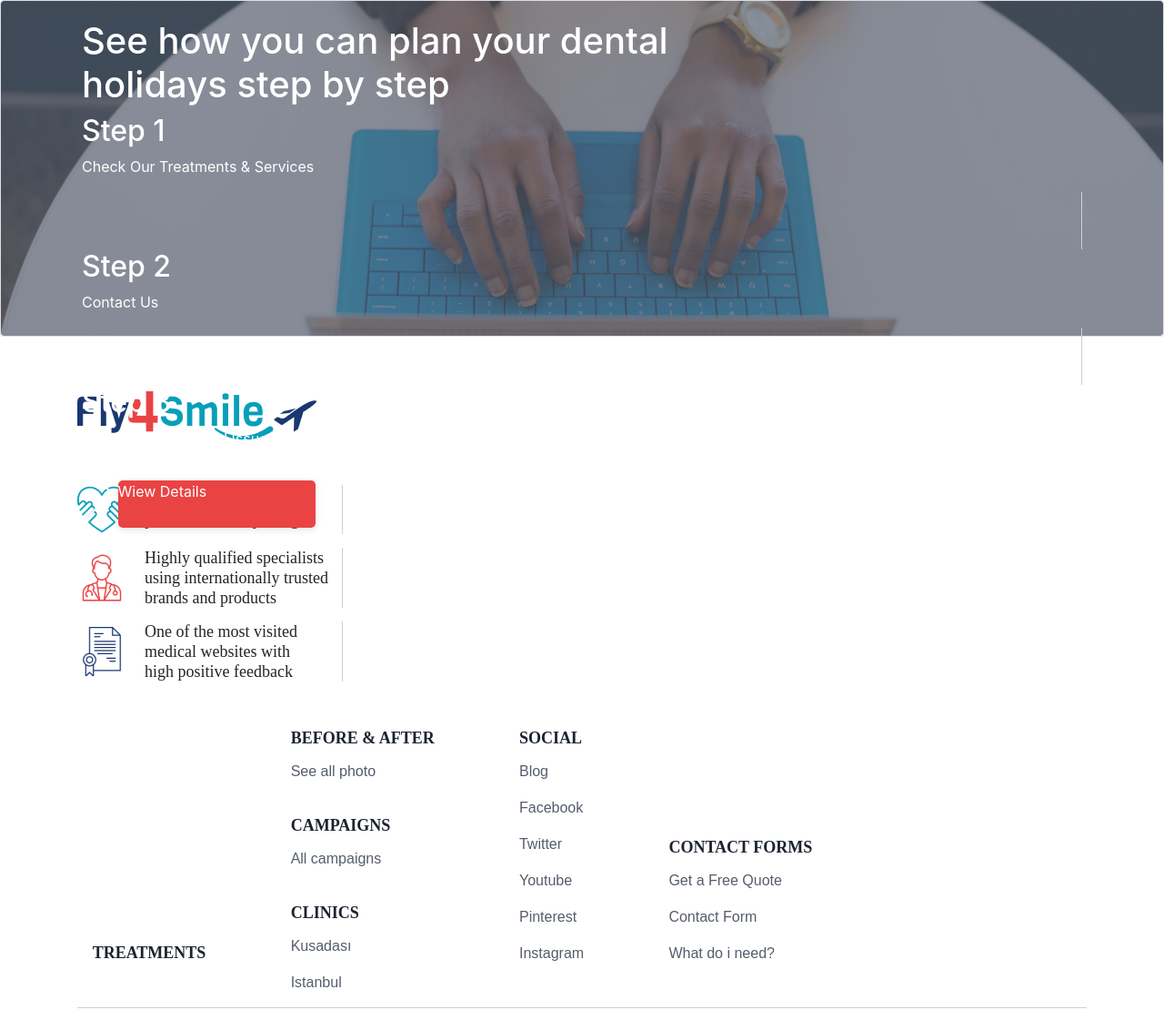
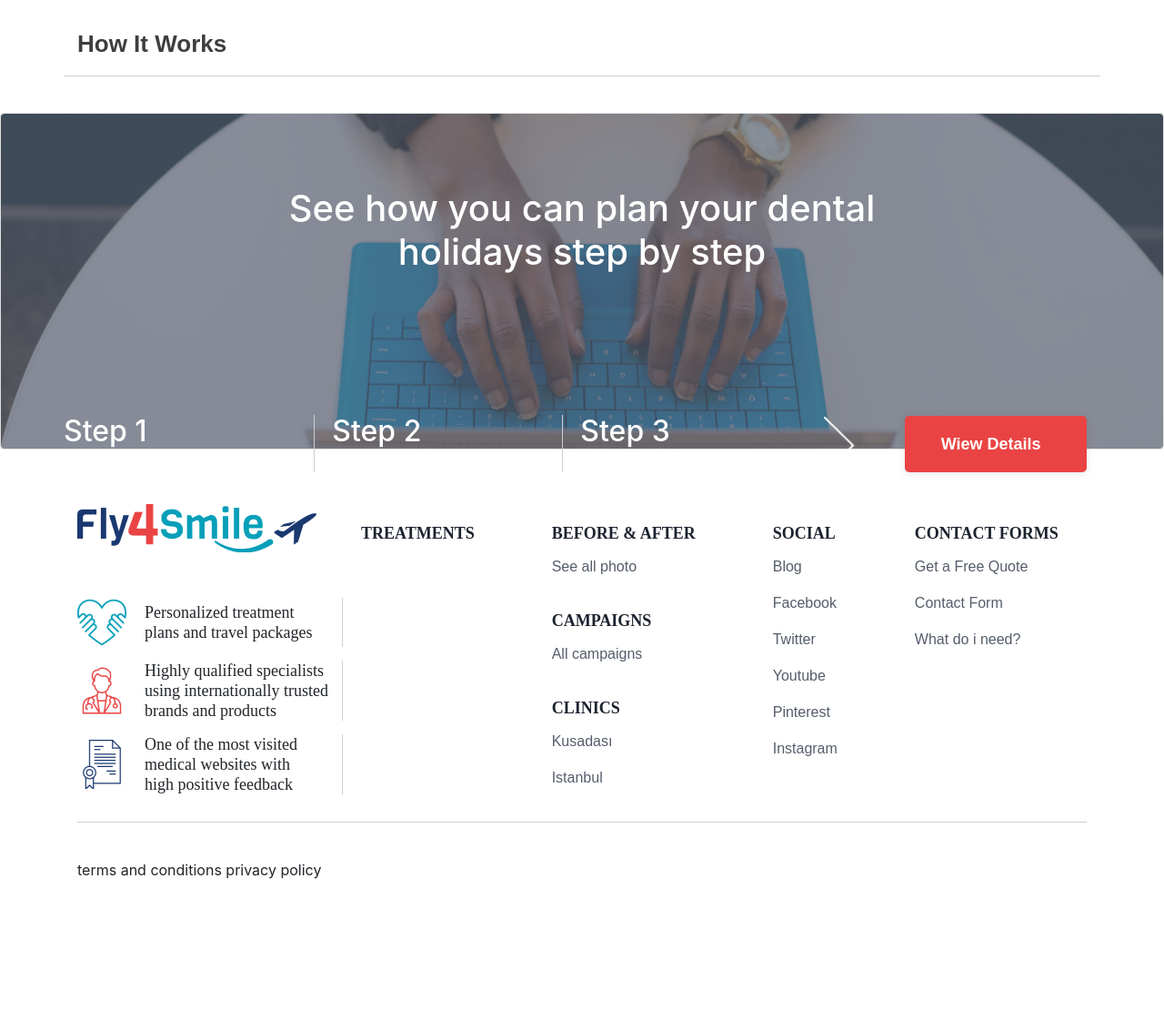
Before and after one commit to TimonHC/Fly4Smile, a plain HTML site: page index.html in a window 1280 px wide. Shown: the part 3856-4966 px from the top of the page at 91% size. After the commit the page ends 4824 px from the top, so only its background shows below. Drawn offline with nearby package versions, Linux system fonts and the light colour scheme.

Commit message:
stylized footer part under the horizontal separator line

```diff
--- a/index.html
+++ b/index.html
@@ -434,7 +434,7 @@
 
     <div class="footer-container horizontal-separator">
 
-        <div>
+
             <div class="footer-column" id="first-column">
 
             <div class="main-logo">
@@ -463,7 +463,8 @@
             </div><!-- /.col-lg-3 -->
 
             </div>
-        </div>
+
+        <div id="footer-columns-wrapper">
             <div class="footer-column" id="second-column">
                 <h1><a class="footer-h1" href="#">TREATMENTS</a></h1>
             </div>
@@ -495,7 +496,7 @@
                 <p><a class="footer-p" href="#">Contact Form</a></p>
                 <p><a class="footer-p" href="#">What do i need?</a></p>
             </div>
-
+        </div>
     </div>
 
 </div>
--- a/style.css
+++ b/style.css
@@ -60,6 +60,9 @@ h1 {
 .vertical-separator {
     border-left: 1px solid #CFCFCF;
     border-right: 1px solid #CFCFCF;
+}
+.vertical-separator-left {
+    border-left: 1px solid #CFCFCF;
 }
 .vertical-separator-right {
     border-right: 1px solid #CFCFCF;
@@ -644,12 +647,68 @@ h1 {
 
     }
 
+#before-after {
+    margin-top: 60px;
+}
 
+#how-it-works {
 
+    margin-top: 64px;
+}
     #how-it-works .ct-8-content {
        margin: 0;
         padding: 0;
 
+    }
+    #how-it-works-card h1{
+        text-align: center;
+        margin-top: 80px;
+    }
+    #how-it-works-card > div {
+        display: inline-block;
+        margin-top: 146px;
+
+    }
+    #how-it-works-card {
+        padding: 0;
+    }
+    #step-1 {
+        margin-right: 15px;
+
+    }
+    #step-2 {
+        margin-left: 15px;
+        padding-right: 150px;
+    }
+    #step-3 {
+        margin-left: 15px;
+        margin-right: 50px;
+    }
+    #arrow-vector {
+        height: 63px;
+        margin-bottom: 50px;
+        display: inline-block;
+    }
+    #how-it-works-card > .red-button {
+        margin-left: 50px;
+        width: 200px;
+        height: 62px;
+        display: inline-block;
+    }
+    #how-it-works-card > .red-button a{
+        position: absolute;
+        padding-top: 20px;
+        padding-left: 40px;
+
+        font-family: Montserrat, sans-serif;
+        font-style: normal;
+        font-weight: bold;
+        font-size: 18px;
+        line-height: 22px;
+        /* identical to box height */
+        text-align: center;
+
+        color: #FFFFFF;
     }
 
     .footer-container {
@@ -661,26 +720,37 @@ h1 {
         display: inline-block;
     }
 
+    #footer-columns-wrapper {
+        display: table;
+
+        box-sizing: border-box;
+    }
+    #footer-columns-wrapper > div {
+        display: table-cell;
+        vertical-align: top;
+        width: auto;
+        box-sizing: border-box;
+    }
     #first-column {
+        float: left;
+        display: inline-block;
         margin-bottom: 30px;
     }
 
     #second-column {
-        margin-left: 1.5%;
+        padding-left: 20px;
     }
 
     #third-column {
-        margin-left: 8%;
-        vert-align: middle;
-        vertical-align: top;
+        padding-left: 85px;
     }
 
     #fourth-column {
-        margin-left: 8%;
+        padding-left: 85px;
     }
 
     #fifth-column {
-    margin-left: 8%;
+        padding-left: 85px;
     }
 
     .footer-column > .advantages {
```
Lines whose indentation alone changed are shown as unchanged.
